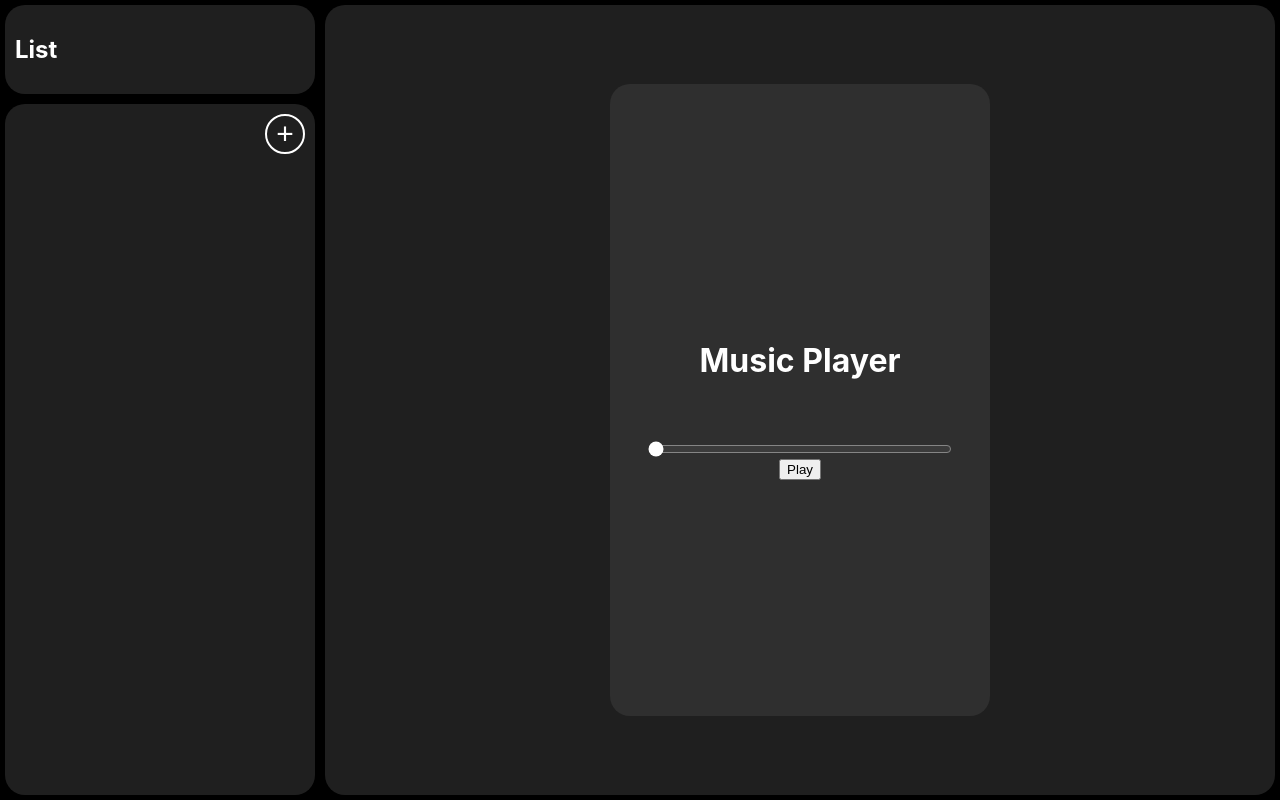
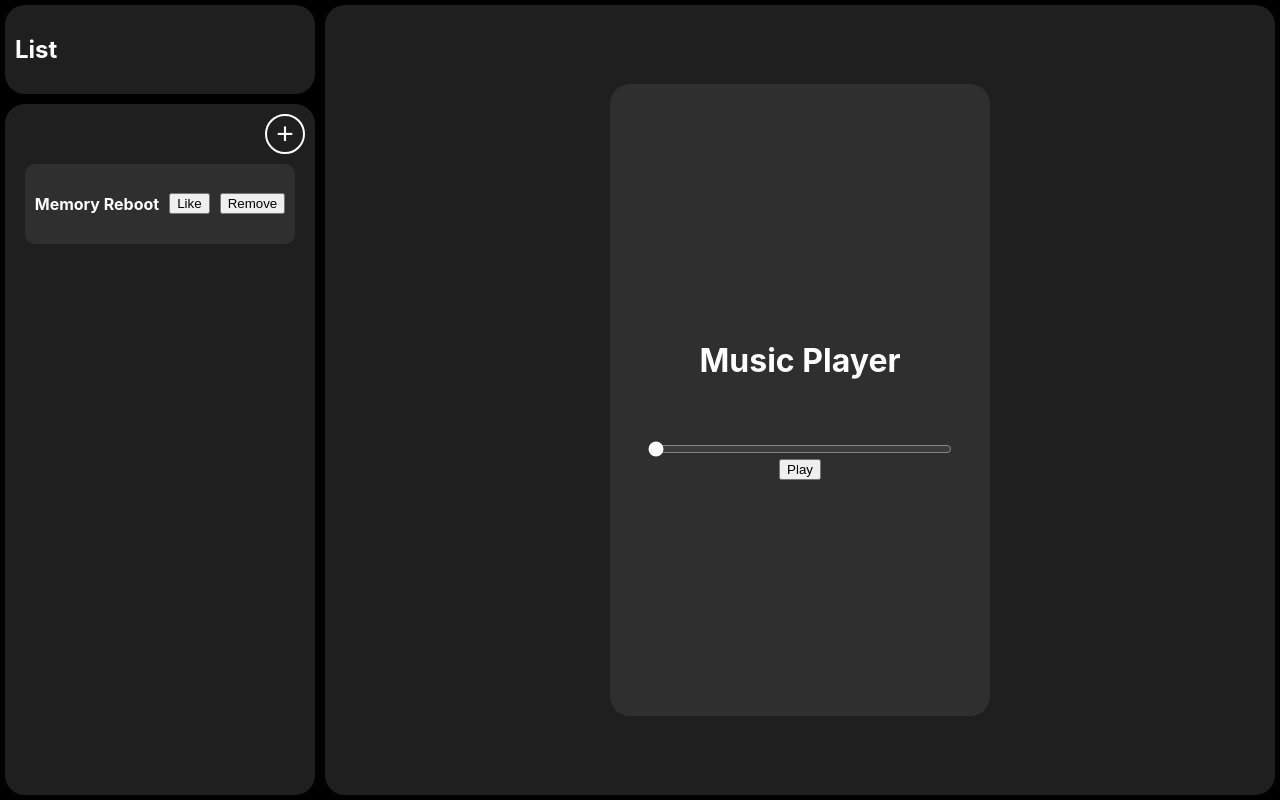
Before and after one commit to Dhanush-ck/MusicPlayer, a React (Create React App) app: page / in a window 1280 px wide. Built offline with nearby package versions, Linux system fonts and the light colour scheme.

Commit message:
Added the songs div

```diff
--- a/src/App.js
+++ b/src/App.js
@@ -16,6 +16,8 @@ function App() {
     setDuration(audioRef.current.duration);
   }
 
+  // const imageList = document.getElementsByClassName('image-list');
+
   const handlePlayPause = () => {
     if (isPlaying) {
       audioRef.current.pause();
@@ -31,7 +33,21 @@ function App() {
       const fileURL = URL.createObjectURL(file);
       audioRef.current.src = fileURL;
     }
+    addDiv();
   }
+
+  const [divs, setDivs] = useState([]);
+
+  const addDiv = () => {
+    const newDiv = (
+      <div className='songs'>
+          <h4>Memory Reboot</h4>
+          <button>Like</button>
+          <button>Remove</button>
+        </div>
+    );
+    setDivs((prevDivs) => [...prevDivs, newDiv]);
+  };
 
   return (
     <div className="App">
@@ -62,6 +78,12 @@ function App() {
           </button>
           <input type='file' accept='audio/*' id="input-music" onChange={handleMusicInput}></input>
         </div>
+        <div className='songs'>
+          <h4>Memory Reboot</h4>
+          <button>Like</button>
+          <button>Remove</button>
+        </div>
+        {divs.map((div) => div)}
       </div>
     </div>
   );
```
